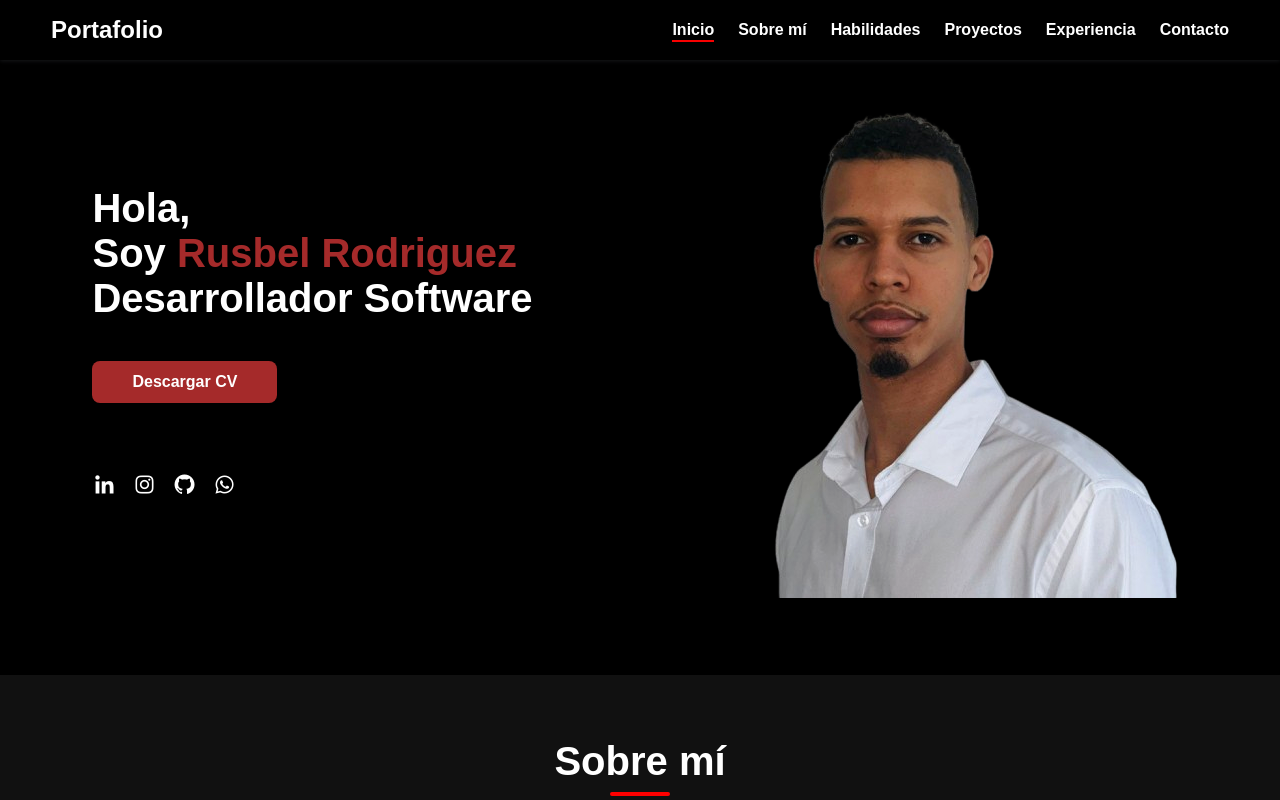
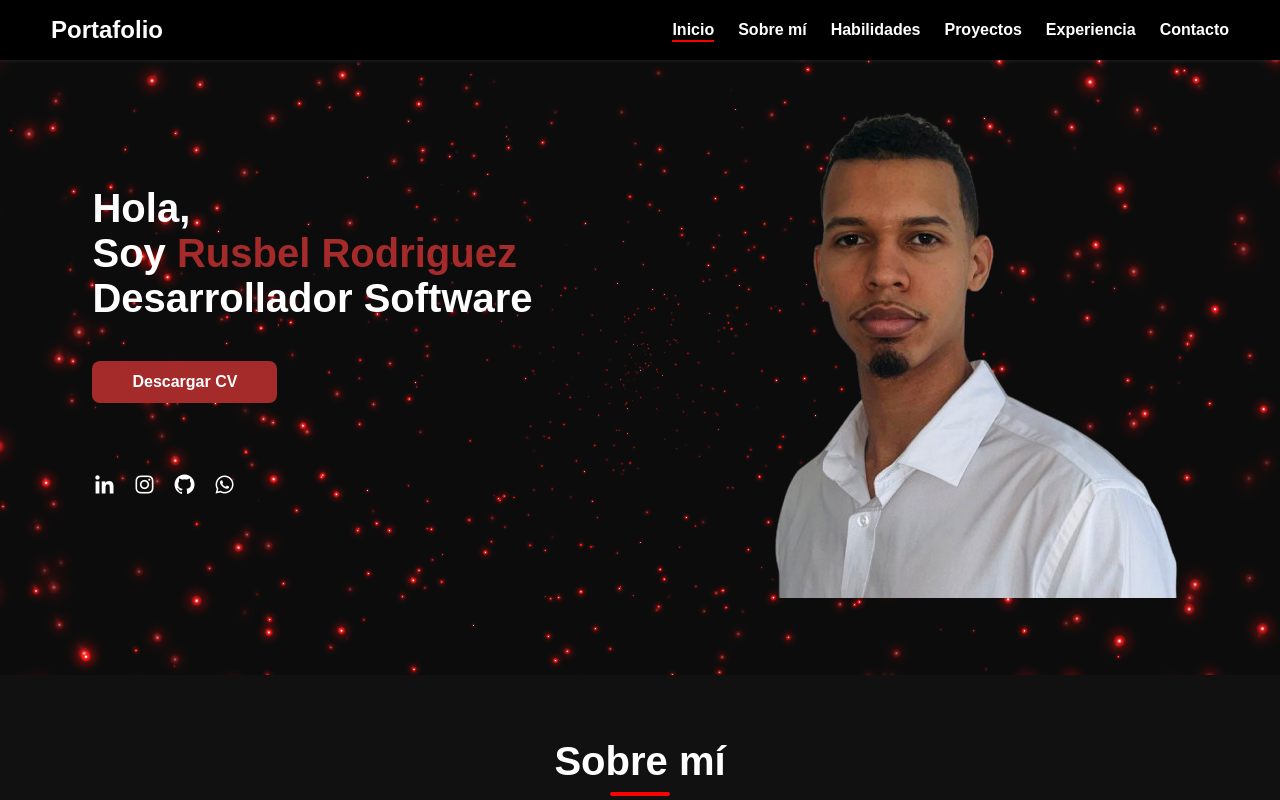
Before and after one commit to Russ120/Portafolio, a plain HTML site: page index.html in a window 1280 px wide. Shown: the top 800 px of the page. Drawn offline with nearby package versions, Linux system fonts and the light colour scheme; animation ran at ten frames a second.

Commit message:
Aplicacion de fondo animado

```diff
--- a/index.html
+++ b/index.html
@@ -12,6 +12,8 @@
     <link rel="stylesheet" href="styles/PROYECTS.CSS">
     <link rel="stylesheet" href="styles/WORK.CSS">
     <link rel="stylesheet" href="styles/CONTACT.CSS">
+    <link rel="stylesheet" href="styles/FONDO.CSS">
+
 
 
 
@@ -42,6 +44,9 @@
 
 <main class="main" id="main">
   <section class="main-inicio" id="inicio" >
+
+    <canvas class="canvas-bg"></canvas>
+
     <div class="main-seccion-titulo" >
       <div >
         <h1 class="main-title">Hola,<br> Soy <span class="home-title-color">Rusbel Rodriguez</span><br> Desarrollador Software</h1>
@@ -59,11 +64,10 @@
     </div>
     <div class="home-img-container">
       <div class="home-img-background"></div>
-      <img src="img/sinfondo.png" alt="image" class="home-img">
+      <img id="SinFondo" src="img/sinfondo.png" alt="image" class="home-img">
     </div>
 
   </section>
-
 <section class="sobre-mi" id="sobre-mi">
   <h2 class="sobre-mi-title">Sobre mí</h2>
   <div class="sobre-mi-content">
@@ -339,6 +343,7 @@
   <script src="js/MENU.js"></script>
   <script src="js/app.js"></script>
   <script src="js/proyect.js"></script>
+  <script src="js/FONDO.js"></script>
 
 </body>
 </html>
--- /dev/null
+++ b/js/FONDO.js
@@ -0,0 +1,96 @@
+"use strict";
+
+var canvas = document.querySelector(".main-inicio .canvas-bg"),
+  ctx = canvas.getContext("2d"),
+  hue = 0, // Rojo puro
+  stars = [],
+  count = 0,
+  maxStars = 1300; // Puedes ajustar esto
+
+function resizeCanvas() {
+  canvas.width = canvas.offsetWidth;
+  canvas.height = canvas.offsetHeight;
+}
+resizeCanvas();
+window.addEventListener("resize", resizeCanvas);
+
+// Cache gradient
+var canvas2 = document.createElement("canvas"),
+  ctx2 = canvas2.getContext("2d");
+canvas2.width = 100;
+canvas2.height = 100;
+var half = canvas2.width / 2,
+  gradient2 = ctx2.createRadialGradient(half, half, 0, half, half, half);
+
+// Estrellas con centro blanco, borde rojo brillante y oscuro, terminando en transparencia
+gradient2.addColorStop(0.025, "#ffffff"); // centro blanco brillante
+gradient2.addColorStop(0.1, "hsl(" + hue + ", 90%, 50%)"); // rojo brillante
+gradient2.addColorStop(0.3, "hsl(" + hue + ", 100%, 10%)"); // rojo oscuro
+gradient2.addColorStop(1, "transparent"); // exterior transparente
+
+ctx2.fillStyle = gradient2;
+ctx2.beginPath();
+ctx2.arc(half, half, half, 0, Math.PI * 2);
+ctx2.fill();
+
+function random(min, max) {
+  if (arguments.length < 2) {
+    max = min;
+    min = 0;
+  }
+  return Math.floor(Math.random() * (max - min + 1)) + min;
+}
+
+function maxOrbit(x, y) {
+  var max = Math.max(x, y),
+    diameter = Math.round(Math.sqrt(max * max + max * max));
+  return diameter / 2;
+}
+
+var Star = function () {
+  this.orbitRadius = random(maxOrbit(canvas.width, canvas.height));
+  this.radius = random(60, this.orbitRadius) / 12;
+  this.orbitX = canvas.width / 2;
+  this.orbitY = canvas.height / 2;
+  this.timePassed = random(0, maxStars);
+  this.speed = random(this.orbitRadius) / 50000;
+  this.alpha = random(2, 10) / 10;
+
+  stars.push(this);
+};
+
+Star.prototype.draw = function () {
+  var x = Math.sin(this.timePassed) * this.orbitRadius + this.orbitX,
+    y = Math.cos(this.timePassed) * this.orbitRadius + this.orbitY,
+    twinkle = random(10);
+
+  if (twinkle === 1 && this.alpha > 0) {
+    this.alpha -= 0.05;
+  } else if (twinkle === 2 && this.alpha < 1) {
+    this.alpha += 0.05;
+  }
+
+  ctx.globalAlpha = this.alpha;
+  ctx.drawImage(canvas2, x - this.radius / 2, y - this.radius / 2, this.radius, this.radius);
+  this.timePassed += this.speed;
+};
+
+for (var i = 0; i < maxStars; i++) {
+  new Star();
+}
+
+function animation() {
+  ctx.globalCompositeOperation = "source-over";
+  ctx.globalAlpha = 0.9;
+  ctx.fillStyle = "hsl(0, 0%, 5%)"; // fondo negro casi puro
+  ctx.fillRect(0, 0, canvas.width, canvas.height);
+
+  ctx.globalCompositeOperation = "lighter";
+  for (var i = 0; i < stars.length; i++) {
+    stars[i].draw();
+  }
+
+  window.requestAnimationFrame(animation);
+}
+
+animation();
--- /dev/null
+++ b/styles/FONDO.CSS
@@ -0,0 +1,20 @@
+.main-inicio {
+  position: relative;
+  overflow: hidden; /* para que el canvas no se desborde */
+  background: #dd3939; /* color de fondo base */
+}
+
+.canvas-bg {
+  position: absolute;
+  top: 0;
+  left: 0;
+  width: 100%;
+  height: 100%;
+  z-index: 0; /* detrás del contenido */
+  pointer-events: none; /* permite clickear elementos encima */
+}
+
+.main-inicio > *:not(.canvas-bg) {
+  position: relative;
+  z-index: 1; /* todo el contenido va encima del canvas */
+}
--- a/styles/MAIN.CSS
+++ b/styles/MAIN.CSS
@@ -96,4 +96,5 @@
   width: 100%;
   object-fit: contain;
   filter: brightness(0.9) contrast(1.2) saturate(1.1);
+
 }
```
